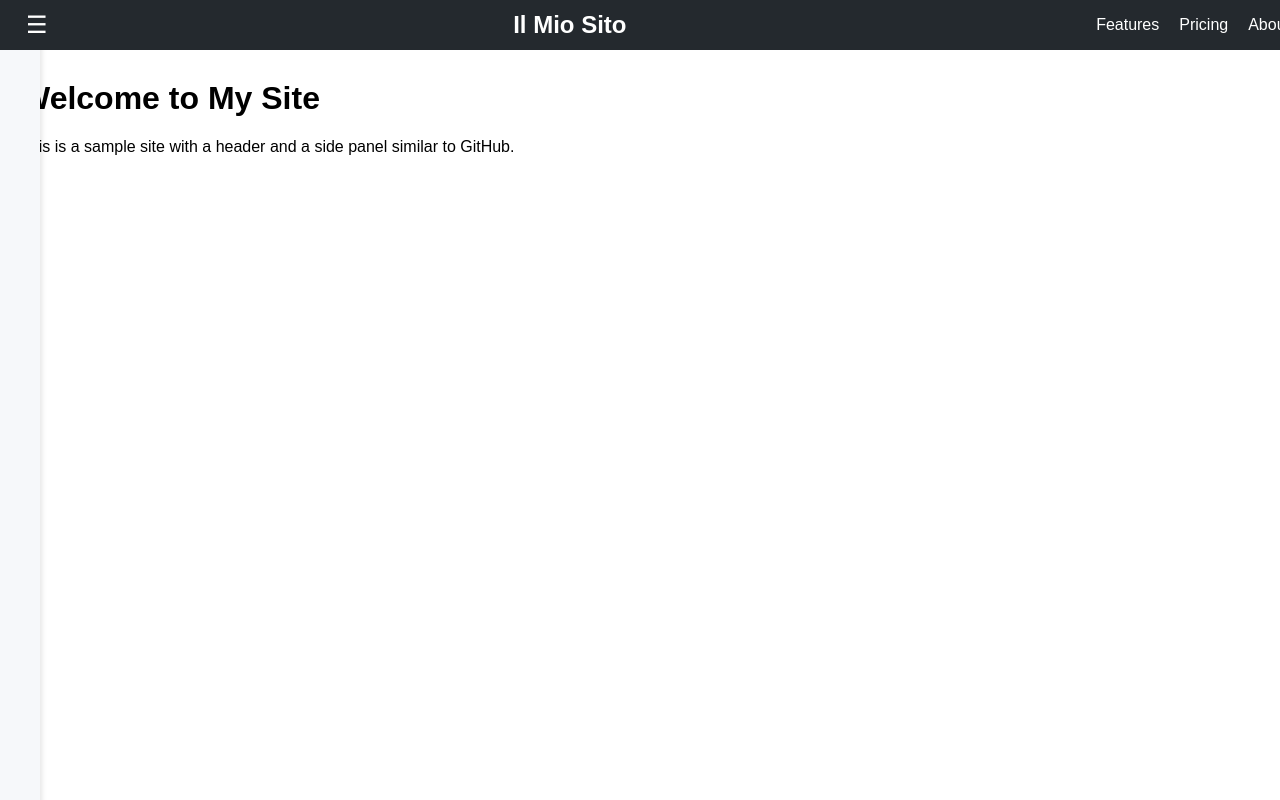
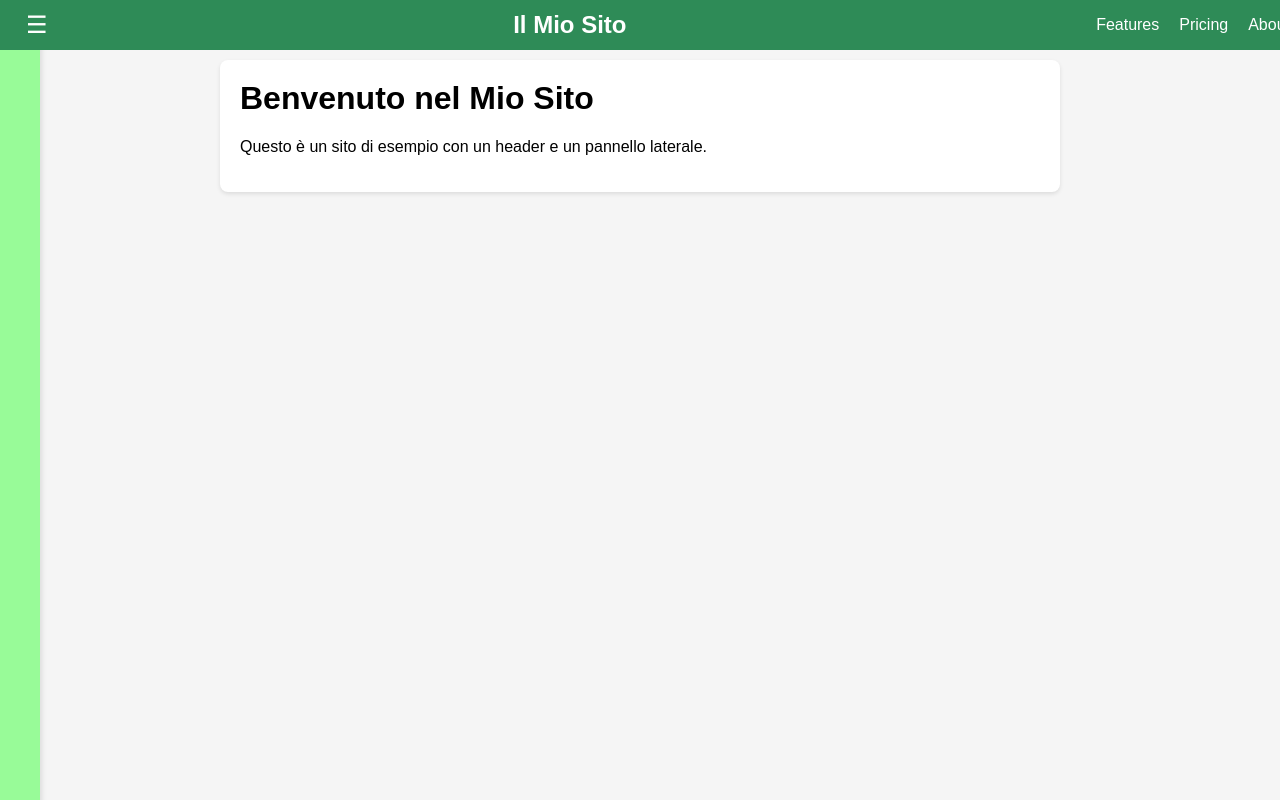
Before and after one commit to CristianChess06666/CristianChess06666.github.io, a plain HTML site: page index.html in a window 1280 px wide. Drawn offline with Linux system fonts and the light colour scheme.

Commit message:
theme change

```diff
--- a/index.html
+++ b/index.html
@@ -26,8 +26,8 @@
         </ul>
     </aside>
     <div class="content">
-        <h1>Welcome to My Site</h1>
-        <p>This is a sample site with a header and a side panel similar to GitHub.</p>
+        <h1>Benvenuto nel Mio Sito</h1>
+        <p>Questo è un sito di esempio con un header e un pannello laterale.</p>
     </div>
     <script src="scripts.js"></script>
 </body>
--- a/styles.css
+++ b/styles.css
@@ -2,10 +2,11 @@ body {
     font-family: Arial, sans-serif;
     margin: 0;
     padding: 0;
+    background-color: #f5f5f5;
 }
 
 .header {
-    background-color: #24292e;
+    background-color: #2e8b57; /* Verde scuro */
     color: white;
     padding: 10px 20px;
     position: fixed;
@@ -52,7 +53,7 @@ body {
 
 .side-panel {
     width: 250px;
-    background-color: #f6f8fa;
+    background-color: #98fb98; /* Verde chiaro */
     padding: 20px;
     position: fixed;
     height: 100%;
@@ -72,7 +73,7 @@ body {
 }
 
 .side-panel ul li a {
-    color: #0366d6;
+    color: #006400; /* Verde molto scuro */
     text-decoration: none;
     display: block;
 }
@@ -85,7 +86,7 @@ body {
     font-size: 24px;
     background: none;
     border: none;
-    color: #333;
+    color: #006400;
     cursor: pointer;
     display: block;
     text-align: right;
@@ -95,6 +96,12 @@ body {
 .content {
     margin-top: 60px;
     padding: 20px;
+    background-color: white;
+    border-radius: 8px;
+    box-shadow: 0 2px 4px rgba(0, 0, 0, 0.1);
+    max-width: 800px;
+    margin-left: auto;
+    margin-right: auto;
 }
 
 .content h1 {
```
